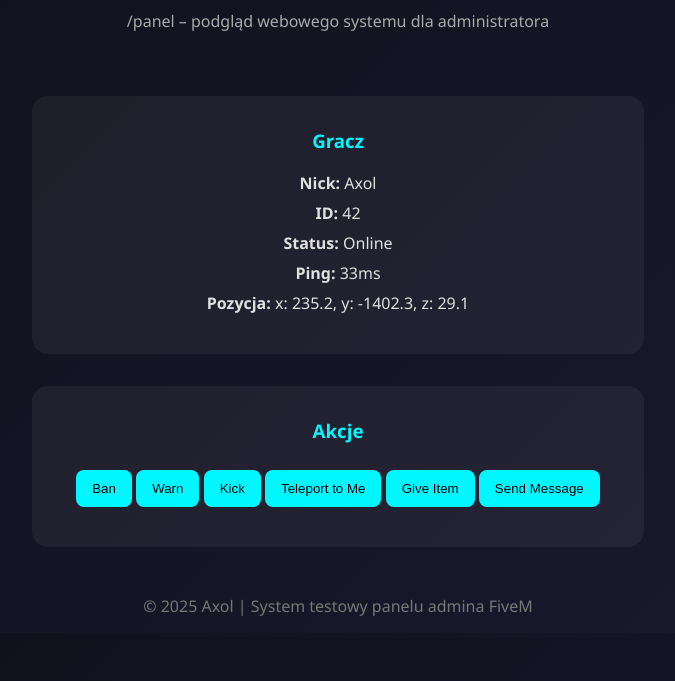
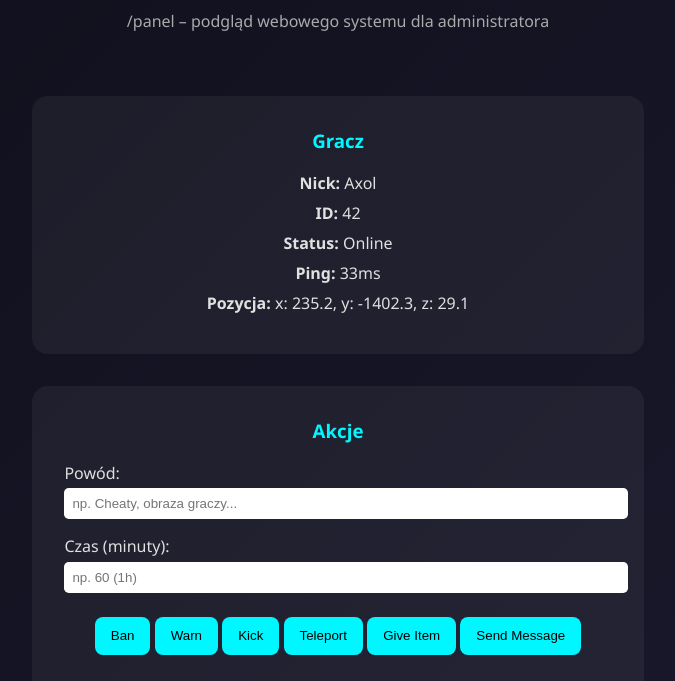
Before and after one commit to Axoltyt/portfolio, a plain HTML site: page panel.html in a window 1280 px wide. Shown: the part 119-800 px from the top of the page, without its empty margins (302-977 px from the left). Drawn offline with nearby package versions, Linux system fonts and the light colour scheme.

Commit message:
Update panel.html

```diff
--- a/panel.html
+++ b/panel.html
@@ -6,43 +6,26 @@
   <link rel="stylesheet" href="style.css" />
   <script src="https://cdnjs.cloudflare.com/ajax/libs/gsap/3.12.2/gsap.min.js"></script>
   <style>
-    .panel {
-      display: flex;
-      flex-wrap: wrap;
-      justify-content: center;
-      gap: 2rem;
+    .form-group {
+      margin-bottom: 1rem;
+      text-align: left;
+    }
+    .form-group label {
+      display: block;
+      margin-bottom: 0.3rem;
+    }
+    .form-group input, .form-group textarea {
+      width: 100%;
+      padding: 0.5rem;
+      border-radius: 0.3rem;
+      border: none;
+    }
+    .pov-window {
       margin-top: 2rem;
-    }
-
-    .panel-section {
-      background: rgba(255,255,255,0.05);
-      padding: 2rem;
+      background: rgba(255,255,255,0.07);
+      padding: 1rem;
       border-radius: 1rem;
-      width: 45%;
-      min-width: 300px;
-    }
-
-    .panel-section h3 {
-      margin-top: 0;
-      color: #00f7ff;
-    }
-
-    .player-info p, .actions button {
-      margin: 0.5rem 0;
-    }
-
-    .actions button {
-      background: #00f7ff;
-      color: #000;
-      padding: 0.7rem 1rem;
-      border: none;
-      border-radius: 0.5rem;
-      cursor: pointer;
-      transition: 0.3s;
-    }
-
-    .actions button:hover {
-      background: #00e0ff;
+      text-align: left;
     }
   </style>
 </head>
@@ -55,7 +38,7 @@
   <main class="panel">
     <div class="panel-section player-info">
       <h3>Gracz</h3>
-      <p><strong>Nick:</strong> Axol</p>
+      <p><strong>Nick:</strong> <span id="nick">Axol</span></p>
       <p><strong>ID:</strong> 42</p>
       <p><strong>Status:</strong> Online</p>
       <p><strong>Ping:</strong> 33ms</p>
@@ -64,18 +47,64 @@
 
     <div class="panel-section actions">
       <h3>Akcje</h3>
-      <button>Ban</button>
-      <button>Warn</button>
-      <button>Kick</button>
-      <button>Teleport to Me</button>
-      <button>Give Item</button>
-      <button>Send Message</button>
+      <div class="form-group">
+        <label for="reason">Powód:</label>
+        <input type="text" id="reason" placeholder="np. Cheaty, obraza graczy..." />
+      </div>
+      <div class="form-group">
+        <label for="duration">Czas (minuty):</label>
+        <input type="number" id="duration" placeholder="np. 60 (1h)" />
+      </div>
+      <button onclick="applyAction('ban')">Ban</button>
+      <button onclick="applyAction('warn')">Warn</button>
+      <button onclick="applyAction('kick')">Kick</button>
+      <button onclick="applyAction('teleport')">Teleport</button>
+      <button onclick="applyAction('give')">Give Item</button>
+      <button onclick="applyAction('message')">Send Message</button>
+    </div>
+
+    <div class="panel-section pov-window">
+      <h3>POV Gracza</h3>
+      <p id="pov-output">Brak działań do wyświetlenia...</p>
     </div>
   </main>
 
   <footer>© 2025 Axol | System testowy panelu admina FiveM</footer>
 
   <script>
+    function applyAction(action) {
+      const reason = document.getElementById('reason').value || 'Brak powodu';
+      const duration = document.getElementById('duration').value || 'czas nieokreślony';
+      const nick = document.getElementById('nick').textContent;
+
+      let message = '';
+
+      switch(action) {
+        case 'ban':
+          message = \`\${nick} został zbanowany. Powód: \${reason}. Czas: \${duration} min.\` ;
+          break;
+        case 'warn':
+          message = \`\${nick} otrzymał ostrzeżenie. Powód: \${reason}.\`;
+          break;
+        case 'kick':
+          message = \`\${nick} został wyrzucony z serwera. Powód: \${reason}.\`;
+          break;
+        case 'teleport':
+          message = \`\${nick} został teleportowany.\`;
+          break;
+        case 'give':
+          message = \`\${nick} otrzymał przedmiot: \${reason}.\`;
+          break;
+        case 'message':
+          message = \`\${nick} otrzymał wiadomość: "\${reason}".\`;
+          break;
+        default:
+          message = 'Nieznana akcja.';
+      }
+
+      document.getElementById('pov-output').innerText = message;
+    }
+
     gsap.from(".panel-section", {
       duration: 1,
       y: 30,
```
